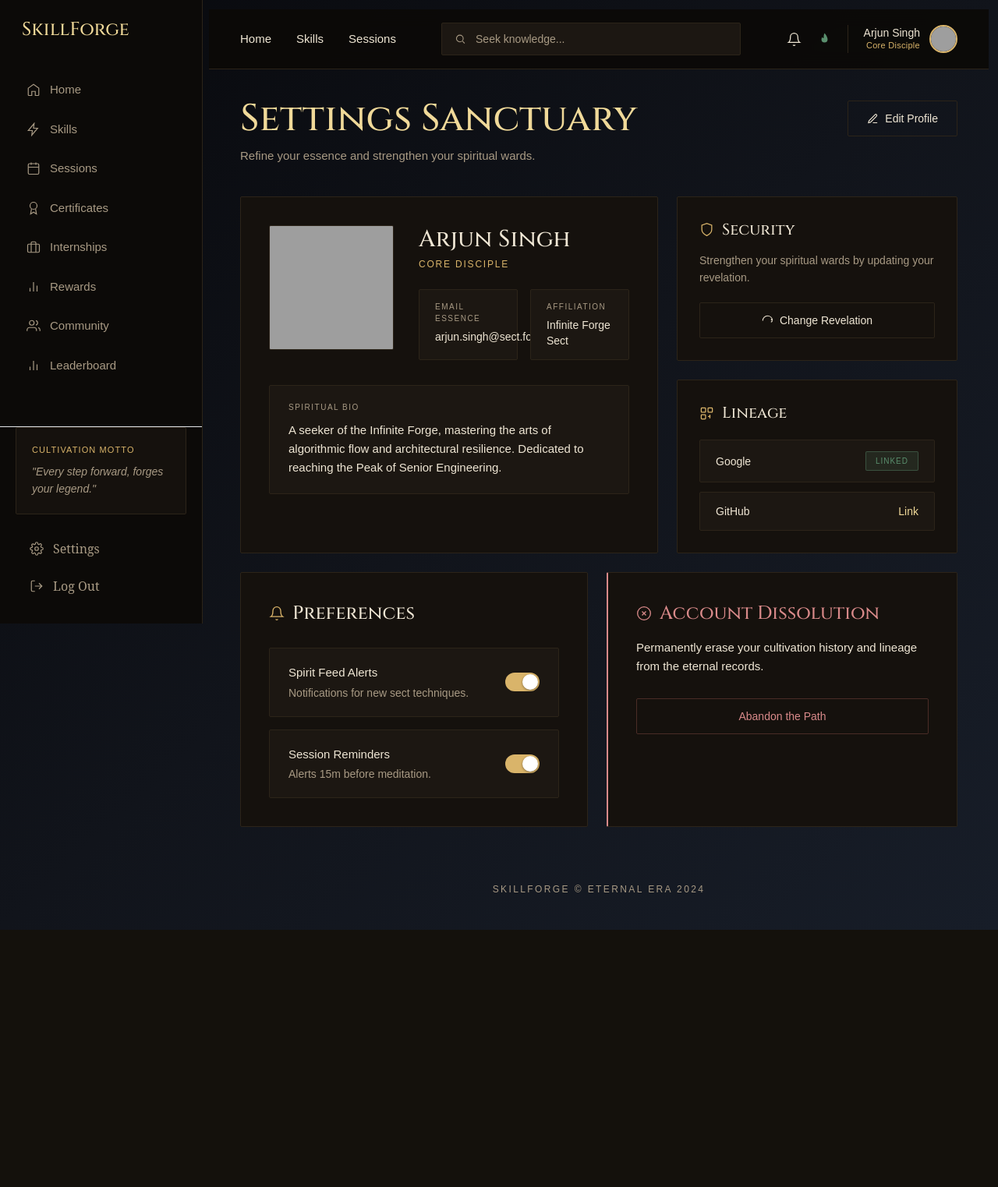
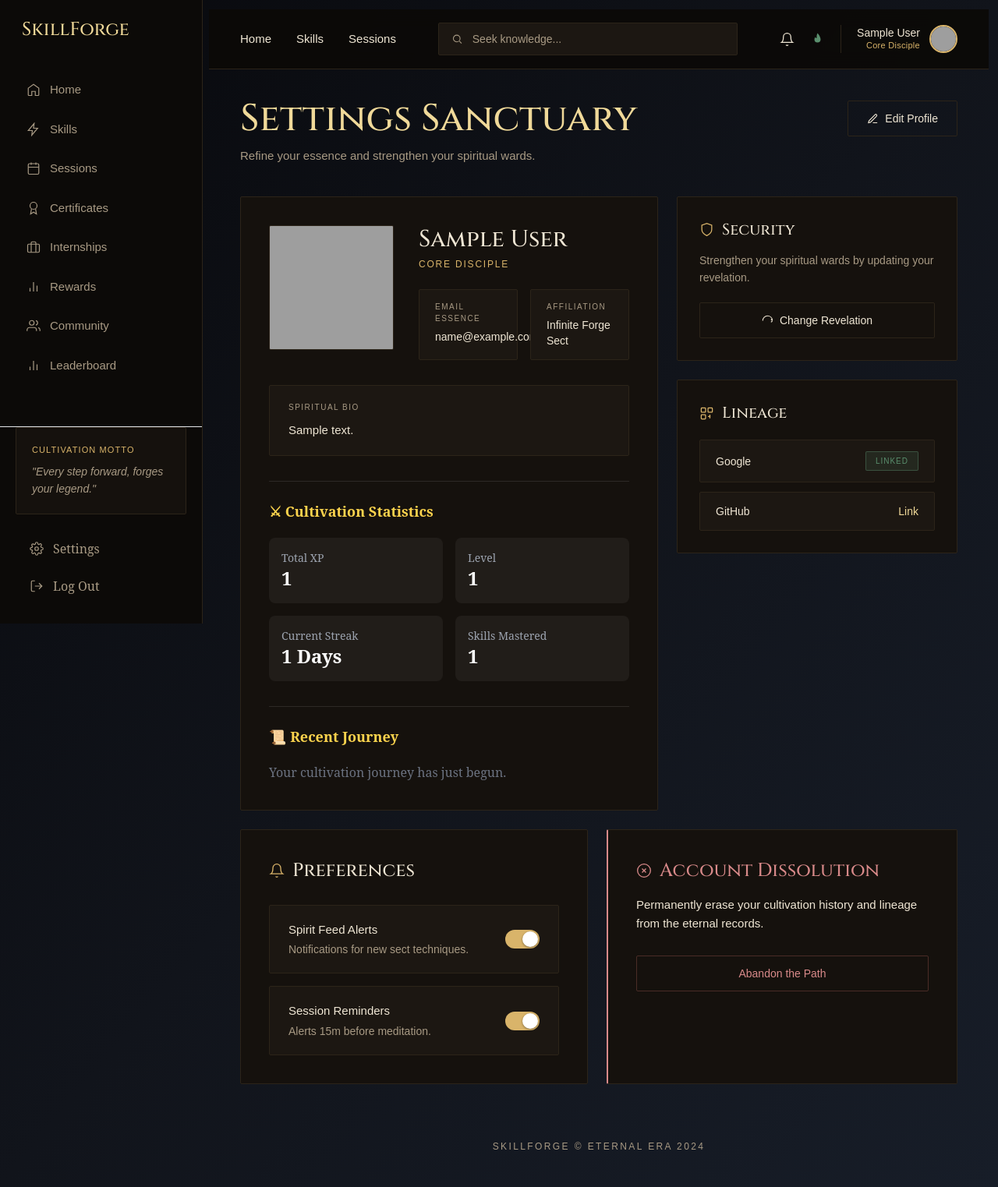
Before and after one commit to Amanprajapati2803/SkillForge, a Flask app: page /setting in a window 1280 px wide. Shown: the whole page at 78% size. Before the commit the page ends 1193 px from the top, so only its background shows below. Run offline with Flask 3, Linux system fonts and the light colour scheme; the visitor is signed in with stand-in values (Sample User, id 1); tables that the repository leaves empty hold one stand-in row (values such as "Sample post"); some libraries are stand-ins or nearby versions; grey boxes are pictures that could not be loaded.

Commit message:
settings/profile  dynamic and recent activites with lessions

```diff
--- a/models/user.py
+++ b/models/user.py
@@ -15,6 +15,8 @@
     college = db.Column(db.String(100))
 
     xp = db.Column(db.Integer, default=0)
+
+    bio = db.Column(db.Text)
 
     level = db.Column(db.Integer, default=1)
 
--- a/routes/auth.py
+++ b/routes/auth.py
@@ -1,12 +1,18 @@
-from flask import Blueprint, render_template,request
+from flask import Blueprint, render_template,request,session,flash
 from services.auth_service import register_user
 from flask import redirect, url_for, session
 from services.auth_service import login_user
 from services.user_service import get_user
+from utils.auth import login_required
+from models.user import User
+from database.database import db
+from models.skill import Skill
+from models.activity_log import ActivityLog
 
 auth_bp = Blueprint("auth", __name__)
 
 @auth_bp.route("/login", methods=["GET","POST"])
+@login_required
 def login():
 
     if request.method == "POST":
@@ -38,6 +44,7 @@
 
 
 @auth_bp.route("/register", methods=["GET","POST"])
+@login_required
 def register():
     if request.method=="POST":
 
@@ -60,5 +67,40 @@
 
 
 @auth_bp.route("/setting")
+@login_required
 def setting():
-    return render_template("auth/settings.html")
+
+    user = User.query.get(session["user_id"])
+
+    skill_count = Skill.query.filter_by(user_id=user.id).count()
+
+    recent_activities = (
+        ActivityLog.query
+        .filter_by(user_id=user.id)
+        .order_by(ActivityLog.created_at.desc())
+        .limit(2)
+        .all()
+    )
+
+    return render_template(
+        "auth/settings.html",
+        user=user,
+        skill_count=skill_count,
+        recent_activities=recent_activities
+    )
+
+@auth_bp.route("/setting/edit", methods=["POST"])
+@login_required
+def edit_profile():
+
+    user = User.query.get(session["user_id"])
+
+    user.name = request.form["name"]
+    user.college = request.form["college"]
+    user.bio = request.form["bio"]
+
+    db.session.commit()
+
+    flash("Profile updated successfully!", "success")
+
+    return redirect(url_for("auth.setting"))
--- a/static/js/settings.js
+++ b/static/js/settings.js
@@ -4,6 +4,12 @@
     });
 });
 
-document.getElementById('editProfileBtn').addEventListener('click', () => {
-    alert('Edit Profile — cultivation update panel would open here.');
+const editModal = document.getElementById("editProfileModal");
+
+document.getElementById("editProfileBtn").addEventListener("click", () => {
+    editModal.classList.remove("hidden");
 });
+
+document.getElementById("closeEditModal").addEventListener("click", () => {
+    editModal.classList.add("hidden");
+});
--- a/templates/auth/settings.html
+++ b/templates/auth/settings.html
@@ -12,32 +12,55 @@
 
 {% block content %}
 <!-- TOP BAR -->
-    <header class="sticky top-0 z-40 bg-[#0c0a08]/95 backdrop-blur-md border-b border-[var(--hairline)]">
+<header
+  class="sticky top-0 z-40 bg-[#0c0a08]/95 backdrop-blur-md border-b border-[var(--hairline)]">
   <div class="h-[76px] flex items-center justify-between px-6 lg:px-10 gap-6">
-        <nav class="hidden md:flex items-center gap-8 font-ui text-[15px] text-[var(--parchment)] flex-shrink-0">
-          <a href="#" class="hover:text-[var(--gold-bright)] transition-colors">Home</a>
-          <a href="#" class="hover:text-[var(--gold-bright)] transition-colors">Skills</a>
-          <a href="#" class="hover:text-[var(--gold-bright)] transition-colors">Sessions</a>
+    <nav
+      class="hidden md:flex items-center gap-8 font-ui text-[15px] text-[var(--parchment)] flex-shrink-0">
+      <a href="#"
+        class="hover:text-[var(--gold-bright)] transition-colors">Home</a>
+      <a href="#"
+        class="hover:text-[var(--gold-bright)] transition-colors">Skills</a>
+      <a href="#"
+        class="hover:text-[var(--gold-bright)] transition-colors">Sessions</a>
     </nav>
 
-        <div class="search-bar flex-1 max-w-sm flex items-center gap-3 rounded-sm px-4 py-2.5">
-          <svg width="16" height="16" viewBox="0 0 24 24" fill="none" stroke="var(--muted)" stroke-width="1.8"><circle cx="11" cy="11" r="7"/><path d="M21 21l-4.3-4.3"/></svg>
-          <input type="text" placeholder="Seek knowledge..." class="bg-transparent outline-none font-ui text-sm text-[var(--parchment)] placeholder-[var(--muted)] w-full">
+    <div
+      class="search-bar flex-1 max-w-sm flex items-center gap-3 rounded-sm px-4 py-2.5">
+      <svg width="16" height="16" viewBox="0 0 24 24" fill="none"
+        stroke="var(--muted)" stroke-width="1.8"><circle cx="11" cy="11"
+          r="7" /><path d="M21 21l-4.3-4.3" /></svg>
+      <input type="text" placeholder="Seek knowledge..."
+        class="bg-transparent outline-none font-ui text-sm text-[var(--parchment)] placeholder-[var(--muted)] w-full">
     </div>
 
     <div class="flex items-center gap-5 flex-shrink-0">
-          <button aria-label="Notifications" class="text-[var(--parchment)] hover:text-[var(--gold)] transition-colors">
-            <svg width="19" height="19" viewBox="0 0 24 24" fill="none" stroke="currentColor" stroke-width="1.6"><path d="M18 8a6 6 0 10-12 0c0 7-3 9-3 9h18s-3-2-3-9"/><path d="M13.73 21a2 2 0 01-3.46 0"/></svg>
+      <button aria-label="Notifications"
+        class="text-[var(--parchment)] hover:text-[var(--gold)] transition-colors">
+        <svg width="19" height="19" viewBox="0 0 24 24" fill="none"
+          stroke="currentColor" stroke-width="1.6"><path
+            d="M18 8a6 6 0 10-12 0c0 7-3 9-3 9h18s-3-2-3-9" /><path
+            d="M13.73 21a2 2 0 01-3.46 0" /></svg>
       </button>
       <button aria-label="Streak" class="text-[var(--jade)]">
-            <svg width="19" height="19" viewBox="0 0 24 24" fill="currentColor" stroke="none"><path d="M12 2s5 5.5 5 10a5 5 0 01-10 0c0-1.5.6-2.7 1.3-3.8.3.9 1 1.6 1.7 1.6.9 0 1-1 .8-1.8C10.3 6.3 12 2 12 2z"/></svg>
+        <svg width="19" height="19" viewBox="0 0 24 24" fill="currentColor"
+          stroke="none"><path
+            d="M12 2s5 5.5 5 10a5 5 0 01-10 0c0-1.5.6-2.7 1.3-3.8.3.9 1 1.6 1.7 1.6.9 0 1-1 .8-1.8C10.3 6.3 12 2 12 2z" /></svg>
       </button>
-          <div class="flex items-center gap-3 pl-5 border-l border-[var(--hairline)]">
+      <div
+        class="flex items-center gap-3 pl-5 border-l border-[var(--hairline)]">
         <div class="text-right hidden sm:block">
-              <div class="font-ui text-sm text-[var(--parchment)] leading-tight">Arjun Singh</div>
-              <div class="font-ui text-[11px] tracking-wide text-[var(--gold)] leading-tight">Core Disciple</div>
+          <div
+            class="font-ui text-sm text-[var(--parchment)] leading-tight">
+            {{user.name}}</div>
+          <div
+            class="font-ui text-[11px] tracking-wide text-[var(--gold)] leading-tight">Core
+            Disciple</div>
         </div>
-            <img src="https://images.unsplash.com/photo-1614583225154-5fcdda07019e?q=80&w=200&auto=format&fit=crop" alt="Arjun Singh avatar" class="w-9 h-9 rounded-full border-2 border-[var(--gold)] object-cover">
+        <img
+          src="https://images.unsplash.com/photo-1614583225154-5fcdda07019e?q=80&w=200&auto=format&fit=crop"
+          alt="Arjun Singh avatar"
+          class="w-9 h-9 rounded-full border-2 border-[var(--gold)] object-cover">
       </div>
     </div>
   </div>
@@ -46,13 +69,20 @@
 <main class="px-6 lg:px-10 py-10 max-w-[1500px] flex-1">
 
   <!-- Heading -->
-      <div class="flex flex-col md:flex-row md:items-start md:justify-between gap-6 mb-10">
+  <div
+    class="flex flex-col md:flex-row md:items-start md:justify-between gap-6 mb-10">
     <div>
-          <h1 class="font-display text-4xl md:text-5xl text-[var(--gold-bright)] mb-3">Settings Sanctuary</h1>
-          <p class="font-ui font-light text-[15px] text-[var(--muted)]">Refine your essence and strengthen your spiritual wards.</p>
+      <h1
+        class="font-display text-4xl md:text-5xl text-[var(--gold-bright)] mb-3">Settings
+        Sanctuary</h1>
+      <p class="font-ui font-light text-[15px] text-[var(--muted)]">Refine your
+        essence and strengthen your spiritual wards.</p>
     </div>
-        <button id="editProfileBtn" class="btn-outline flex items-center gap-2 font-ui text-sm px-6 py-3 rounded-sm flex-shrink-0">
-          <svg width="15" height="15" viewBox="0 0 24 24" fill="none" stroke="currentColor" stroke-width="1.8"><path d="M12 20h9M16.5 3.5a2.1 2.1 0 013 3L7 19l-4 1 1-4z"/></svg>
+    <button id="editProfileBtn"
+      class="btn-outline flex items-center gap-2 font-ui text-sm px-6 py-3 rounded-sm flex-shrink-0">
+      <svg width="15" height="15" viewBox="0 0 24 24" fill="none"
+        stroke="currentColor" stroke-width="1.8"><path
+          d="M12 20h9M16.5 3.5a2.1 2.1 0 013 3L7 19l-4 1 1-4z" /></svg>
       Edit Profile
     </button>
   </div>
@@ -63,27 +93,121 @@
     <!-- Profile card -->
     <div class="card rounded-sm p-9">
       <div class="flex flex-col sm:flex-row gap-8">
-            <img src="https://images.unsplash.com/photo-1614583225154-5fcdda07019e?q=80&w=400&auto=format&fit=crop" alt="Arjun Singh profile" class="w-40 h-40 rounded-sm object-cover flex-shrink-0 border border-[var(--hairline)]">
+        <img
+          src="https://images.unsplash.com/photo-1614583225154-5fcdda07019e?q=80&w=400&auto=format&fit=crop"
+          alt="Arjun Singh profile"
+          class="w-40 h-40 rounded-sm object-cover flex-shrink-0 border border-[var(--hairline)]">
         <div class="flex-1">
-              <h2 class="font-display text-3xl text-[var(--parchment)] mb-1.5">Arjun Singh</h2>
-              <div class="font-ui text-xs tracking-[0.15em] text-[var(--gold)] mb-6">CORE DISCIPLE</div>
+          <h2 class="font-display text-3xl text-[var(--parchment)] mb-1.5">
+            {{user.name}}</h2>
+          <div
+            class="font-ui text-xs tracking-[0.15em] text-[var(--gold)] mb-6">CORE
+            DISCIPLE</div>
 
           <div class="grid sm:grid-cols-2 gap-4 mb-4">
             <div class="field-box rounded-sm px-5 py-3.5">
-                  <div class="font-ui text-[10px] tracking-[0.15em] text-[var(--muted)] mb-1.5">EMAIL ESSENCE</div>
-                  <div class="font-ui text-sm text-[var(--parchment)]">arjun.singh@sect.forge</div>
+              <div
+                class="font-ui text-[10px] tracking-[0.15em] text-[var(--muted)] mb-1.5">EMAIL
+                ESSENCE</div>
+              <div
+                class="font-ui text-sm text-[var(--parchment)]">{{ user.email
+                }}</div>
             </div>
             <div class="field-box rounded-sm px-5 py-3.5">
-                  <div class="font-ui text-[10px] tracking-[0.15em] text-[var(--muted)] mb-1.5">AFFILIATION</div>
-                  <div class="font-ui text-sm text-[var(--parchment)]">Infinite Forge Sect</div>
+              <div
+                class="font-ui text-[10px] tracking-[0.15em] text-[var(--muted)] mb-1.5">AFFILIATION</div>
+              <div class="font-ui text-sm text-[var(--parchment)]">Infinite
+                Forge Sect</div>
             </div>
           </div>
         </div>
       </div>
 
       <div class="field-box rounded-sm px-6 py-5 mt-4">
-            <div class="font-ui text-[10px] tracking-[0.15em] text-[var(--muted)] mb-2.5">SPIRITUAL BIO</div>
-            <p class="font-ui font-light text-[15px] text-[var(--parchment)] leading-relaxed">A seeker of the Infinite Forge, mastering the arts of algorithmic flow and architectural resilience. Dedicated to reaching the Peak of Senior Engineering.</p>
+        <div
+          class="font-ui text-[10px] tracking-[0.15em] text-[var(--muted)] mb-2.5">SPIRITUAL
+          BIO</div>
+        <p
+          class="font-ui font-light text-[15px] text-[var(--parchment)] leading-relaxed">{{
+          user.bio }}</p>
+      </div>
+
+      <div class="mt-8 pt-6 border-t border-white/10">
+
+        <h3 class="text-lg font-semibold text-amber-300 mb-5">
+          ⚔ Cultivation Statistics
+        </h3>
+
+        <div class="grid grid-cols-2 gap-4">
+
+          <div class="bg-white/5 rounded-lg p-4">
+            <p class="text-gray-400 text-sm">Total XP</p>
+            <h2 class="text-2xl font-bold text-white">
+              {{ user.xp }}
+            </h2>
+          </div>
+
+          <div class="bg-white/5 rounded-lg p-4">
+            <p class="text-gray-400 text-sm">Level</p>
+            <h2 class="text-2xl font-bold text-white">
+              {{ user.level }}
+            </h2>
+          </div>
+
+          <div class="bg-white/5 rounded-lg p-4">
+            <p class="text-gray-400 text-sm">Current Streak</p>
+            <h2 class="text-2xl font-bold text-white">
+              {{ user.streak }} Days
+            </h2>
+          </div>
+
+          <div class="bg-white/5 rounded-lg p-4">
+            <p class="text-gray-400 text-sm">Skills Mastered</p>
+            <h2 class="text-2xl font-bold text-white">
+              {{ skill_count }}
+            </h2>
+          </div>
+
+        </div>
+
+      </div>
+
+      <div class="mt-8 pt-6 border-t border-white/10">
+
+        <h3 class="text-lg font-semibold text-amber-300 mb-5">
+          📜 Recent Journey
+        </h3>
+
+        {% if recent_activities %}
+
+        <div class="space-y-4">
+
+          {% for activity in recent_activities %}
+
+          <div class="bg-white/5 rounded-lg p-4">
+
+            <p class="text-white font-medium">
+              {{ activity.description }}
+            </p>
+
+            <p class="text-sm text-gray-400 mt-1">
+              {{ activity.created_at.strftime("%d %b %Y • %I:%M %p") }}
+            </p>
+
+          </div>
+
+          {% endfor %}
+
+        </div>
+
+        {% else %}
+
+        <p class="text-gray-500">
+          Your cultivation journey has just begun.
+        </p>
+
+        {% endif %}
+
       </div>
     </div>
 
@@ -91,28 +215,43 @@
     <div class="space-y-6">
       <div class="card rounded-sm p-7">
         <div class="flex items-center gap-2.5 mb-3.5">
-              <svg width="19" height="19" viewBox="0 0 24 24" fill="none" stroke="var(--gold)" stroke-width="1.6"><path d="M12 22s8-4 8-10V5l-8-3-8 3v7c0 6 8 10 8 10z"/></svg>
+          <svg width="19" height="19" viewBox="0 0 24 24" fill="none"
+            stroke="var(--gold)" stroke-width="1.6"><path
+              d="M12 22s8-4 8-10V5l-8-3-8 3v7c0 6 8 10 8 10z" /></svg>
           <h3 class="font-display text-xl text-[var(--parchment)]">Security</h3>
         </div>
-            <p class="font-ui font-light text-sm text-[var(--muted)] leading-relaxed mb-5">Strengthen your spiritual wards by updating your revelation.</p>
-            <button class="btn-outline w-full flex items-center justify-center gap-2 font-ui text-sm py-3 rounded-sm">
-              <svg width="15" height="15" viewBox="0 0 24 24" fill="none" stroke="currentColor" stroke-width="1.8"><path d="M2 12a10 10 0 0110-10c5 0 9 4 9.9 8.5M22 12l-3-3m3 3l-3 3"/></svg>
+        <p
+          class="font-ui font-light text-sm text-[var(--muted)] leading-relaxed mb-5">Strengthen
+          your spiritual wards by updating your revelation.</p>
+        <button
+          class="btn-outline w-full flex items-center justify-center gap-2 font-ui text-sm py-3 rounded-sm">
+          <svg width="15" height="15" viewBox="0 0 24 24" fill="none"
+            stroke="currentColor" stroke-width="1.8"><path
+              d="M2 12a10 10 0 0110-10c5 0 9 4 9.9 8.5M22 12l-3-3m3 3l-3 3" /></svg>
           Change Revelation
         </button>
       </div>
 
       <div class="card rounded-sm p-7">
         <div class="flex items-center gap-2.5 mb-5">
-              <svg width="19" height="19" viewBox="0 0 24 24" fill="none" stroke="var(--gold)" stroke-width="1.6"><rect x="3" y="3" width="7" height="7" rx="1"/><rect x="14" y="3" width="7" height="7" rx="1"/><rect x="3" y="14" width="7" height="7" rx="1"/><path d="M14 17h4M17 14v6"/></svg>
+          <svg width="19" height="19" viewBox="0 0 24 24" fill="none"
+            stroke="var(--gold)" stroke-width="1.6"><rect x="3" y="3" width="7"
+              height="7" rx="1" /><rect x="14" y="3" width="7" height="7"
+              rx="1" /><rect x="3" y="14" width="7" height="7" rx="1" /><path
+              d="M14 17h4M17 14v6" /></svg>
           <h3 class="font-display text-xl text-[var(--parchment)]">Lineage</h3>
         </div>
-            <div class="flex items-center justify-between field-box rounded-sm px-5 py-3.5 mb-3">
+        <div
+          class="flex items-center justify-between field-box rounded-sm px-5 py-3.5 mb-3">
           <span class="font-ui text-sm text-[var(--parchment)]">Google</span>
-              <span class="link-badge font-ui text-[10px] tracking-widest px-3 py-1 rounded-sm">LINKED</span>
+          <span
+            class="link-badge font-ui text-[10px] tracking-widest px-3 py-1 rounded-sm">LINKED</span>
         </div>
-            <div class="flex items-center justify-between field-box rounded-sm px-5 py-3.5">
+        <div
+          class="flex items-center justify-between field-box rounded-sm px-5 py-3.5">
           <span class="font-ui text-sm text-[var(--parchment)]">GitHub</span>
-              <button class="font-ui text-sm text-[var(--gold-bright)] hover:text-[var(--gold)] transition-colors">Link</button>
+          <button
+            class="font-ui text-sm text-[var(--gold-bright)] hover:text-[var(--gold)] transition-colors">Link</button>
         </div>
       </div>
     </div>
@@ -123,22 +262,33 @@
 
     <div class="card rounded-sm p-9">
       <div class="flex items-center gap-2.5 mb-7">
-            <svg width="20" height="20" viewBox="0 0 24 24" fill="none" stroke="var(--gold)" stroke-width="1.6"><path d="M18 8a6 6 0 10-12 0c0 7-3 9-3 9h18s-3-2-3-9"/><path d="M13.73 21a2 2 0 01-3.46 0"/></svg>
-            <h3 class="font-display text-2xl text-[var(--parchment)]">Preferences</h3>
+        <svg width="20" height="20" viewBox="0 0 24 24" fill="none"
+          stroke="var(--gold)" stroke-width="1.6"><path
+            d="M18 8a6 6 0 10-12 0c0 7-3 9-3 9h18s-3-2-3-9" /><path
+            d="M13.73 21a2 2 0 01-3.46 0" /></svg>
+        <h3
+          class="font-display text-2xl text-[var(--parchment)]">Preferences</h3>
       </div>
 
-          <div class="field-box rounded-sm px-6 py-5 flex items-center justify-between mb-4">
+      <div
+        class="field-box rounded-sm px-6 py-5 flex items-center justify-between mb-4">
         <div>
-              <div class="font-ui text-[15px] text-[var(--parchment)] mb-1">Spirit Feed Alerts</div>
-              <div class="font-ui font-light text-sm text-[var(--muted)]">Notifications for new sect techniques.</div>
+          <div class="font-ui text-[15px] text-[var(--parchment)] mb-1">Spirit
+            Feed Alerts</div>
+          <div
+            class="font-ui font-light text-sm text-[var(--muted)]">Notifications
+            for new sect techniques.</div>
         </div>
         <div class="switch" data-toggle><div class="switch-knob"></div></div>
       </div>
 
-          <div class="field-box rounded-sm px-6 py-5 flex items-center justify-between">
+      <div
+        class="field-box rounded-sm px-6 py-5 flex items-center justify-between">
         <div>
-              <div class="font-ui text-[15px] text-[var(--parchment)] mb-1">Session Reminders</div>
-              <div class="font-ui font-light text-sm text-[var(--muted)]">Alerts 15m before meditation.</div>
+          <div class="font-ui text-[15px] text-[var(--parchment)] mb-1">Session
+            Reminders</div>
+          <div class="font-ui font-light text-sm text-[var(--muted)]">Alerts 15m
+            before meditation.</div>
         </div>
         <div class="switch" data-toggle><div class="switch-knob"></div></div>
       </div>
@@ -146,18 +296,100 @@
 
     <div class="card dissolution-card rounded-sm p-9">
       <div class="flex items-center gap-2.5 mb-4">
-            <svg width="20" height="20" viewBox="0 0 24 24" fill="none" stroke="var(--rose)" stroke-width="1.6"><circle cx="12" cy="12" r="10"/><path d="M15 9l-6 6M9 9l6 6"/></svg>
-            <h3 class="font-display text-2xl text-[var(--rose)]" >Account Dissolution</h3>
+        <svg width="20" height="20" viewBox="0 0 24 24" fill="none"
+          stroke="var(--rose)" stroke-width="1.6"><circle cx="12" cy="12"
+            r="10" /><path d="M15 9l-6 6M9 9l6 6" /></svg>
+        <h3 class="font-display text-2xl text-[var(--rose)]">Account
+          Dissolution</h3>
       </div>
-          <p class="font-ui font-light text-[15px] text-[var(--parchment)] leading-relaxed mb-7">Permanently erase your cultivation history and lineage from the eternal records.</p>
-          <button class="btn-outline w-full font-ui text-sm py-3 rounded-sm text-[var(--rose)] border-[#4a2c26]">Abandon the Path</button>
+      <p
+        class="font-ui font-light text-[15px] text-[var(--parchment)] leading-relaxed mb-7">Permanently
+        erase your cultivation history and lineage from the eternal records.</p>
+      <button
+        class="btn-outline w-full font-ui text-sm py-3 rounded-sm text-[var(--rose)] border-[#4a2c26]">Abandon
+        the Path</button>
     </div>
   </div>
 
 </main>
 
+<div id="editProfileModal"
+  class="fixed inset-0 bg-black/70 hidden flex items-center justify-center z-50">
+
+  <div
+    class="bg-[#161616] border border-white/10 rounded-xl w-full max-w-lg p-8">
+
+    <h2 class="text-2xl font-bold text-white mb-6">
+      Edit Profile
+    </h2>
+
+    <form action="{{ url_for('auth.edit_profile') }}" method="POST">
+
+      <div class="mb-4">
+        <label class="text-gray-300 block mb-2">
+          Name
+        </label>
+
+        <input
+          type="text"
+          name="name"
+          value="{{ user.name }}"
+          class="w-full bg-[#0f0f0f] border border-white/10 rounded-lg p-3 text-white">
+      </div>
+
+      <div class="mb-4">
+        <label class="text-gray-300 block mb-2">
+          College
+        </label>
+
+        <input
+          type="text"
+          name="college"
+          value="{{ user.college }}"
+          class="w-full bg-[#0f0f0f] border border-white/10 rounded-lg p-3 text-white">
+      </div>
+
+      <div class="mb-6">
+        <label class="text-gray-300 block mb-2">
+          Spiritual Bio
+        </label>
+
+        <textarea
+          name="bio"
+          rows="4"
+          class="w-full bg-[#0f0f0f] border border-white/10 rounded-lg p-3 text-white">{{ user.bio }}</textarea>
+      </div>
+
+      <div class="flex justify-end gap-3">
+
+        <button
+          type="button"
+          id="closeEditModal"
+          class="px-5 py-2 rounded-lg border border-white/10 text-gray-300">
+
+          Cancel
+
+        </button>
+
+        <button
+          type="submit"
+          class="px-5 py-2 rounded-lg bg-yellow-500 text-black font-semibold">
+
+          Save Changes
+
+        </button>
+
+      </div>
+
+    </form>
+
+  </div>
+
+</div>
+
 <footer class="text-center py-8">
-      <p class="font-ui text-xs tracking-[0.2em] text-[var(--muted)]">SKILLFORGE © ETERNAL ERA 2024</p>
+  <p class="font-ui text-xs tracking-[0.2em] text-[var(--muted)]">SKILLFORGE ©
+    ETERNAL ERA 2024</p>
 </footer>
 {% endblock %}
 
```
Also changed, not shown: routes/skill.py (+0 -20 lines), templates/dashboard/skill_realm.html (indentation only). Lines whose indentation alone changed are shown as unchanged.
